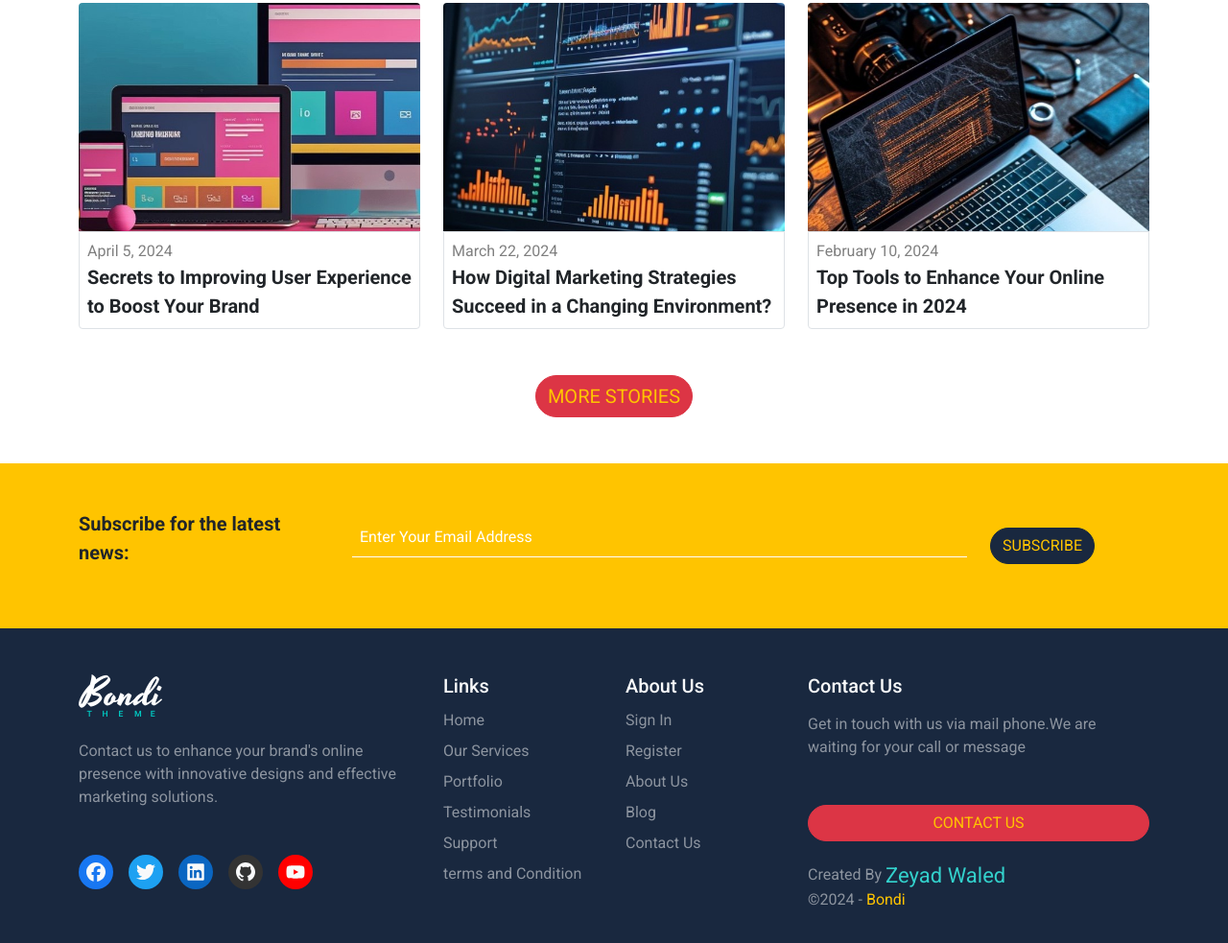
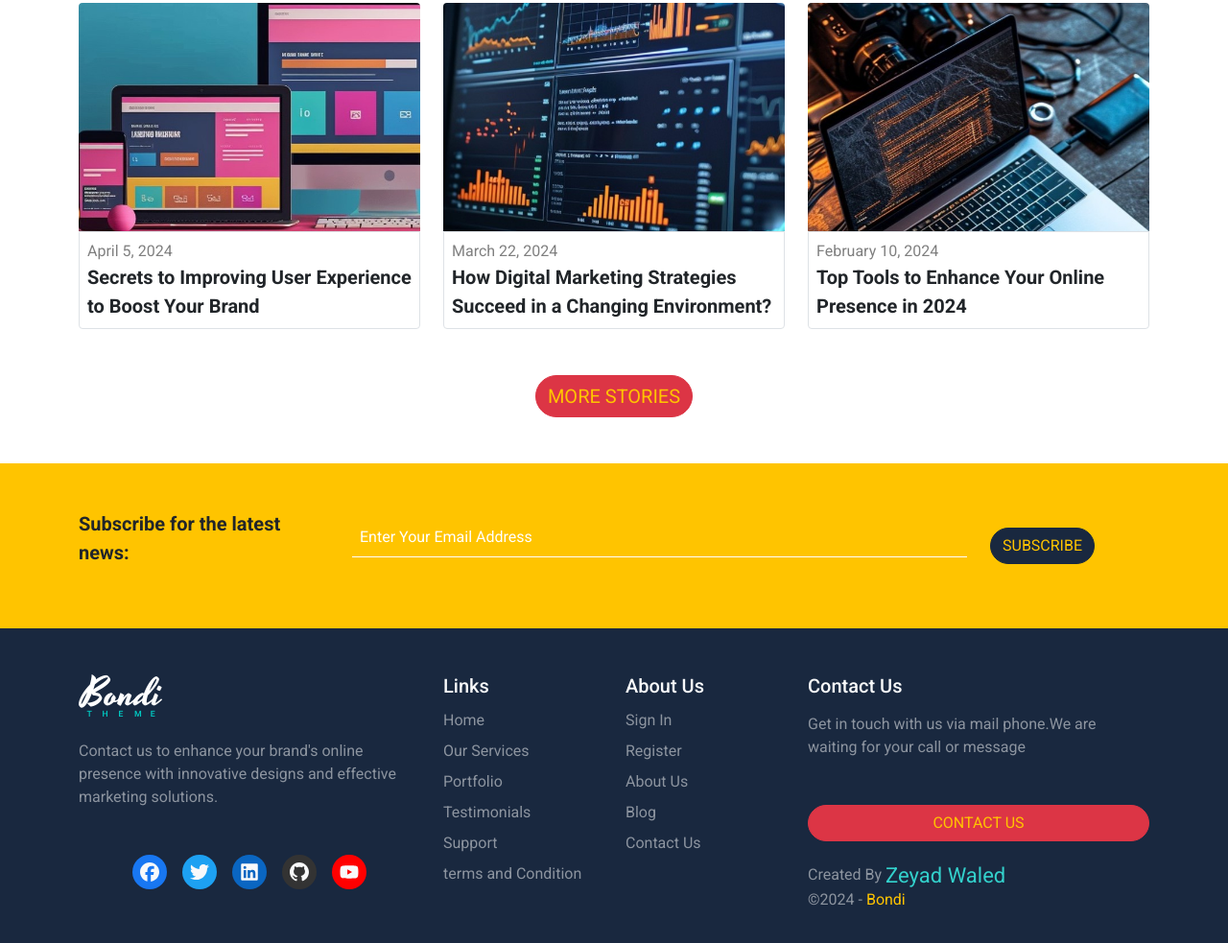
Before and after one commit to zeyadwaled25/Bondi, a plain HTML site: page index.html in a window 1280 px wide. Shown: the part 4518-5501 px from the top of the page at 96% size. Drawn offline with Linux system fonts and the light colour scheme.

Commit message:
Update center of icon footer

```diff
--- a/index.html
+++ b/index.html
@@ -345,7 +345,7 @@
             <p>
               Contact us to enhance your brand's online presence with innovative designs and effective marketing solutions.
             </p>
-            <ul class="d-flex mt-5 gap-3">
+            <ul class="d-flex mt-5 gap-3 justify-content-center">
               <li>
                 <a class="d-block text-light" href="https://www.facebook.com/profile.php?id=61552975798511&mibextid=ZbWKwL">
                   <i class="fa-brands fa-facebook facebook rounded-circle p-2"></i>
```
